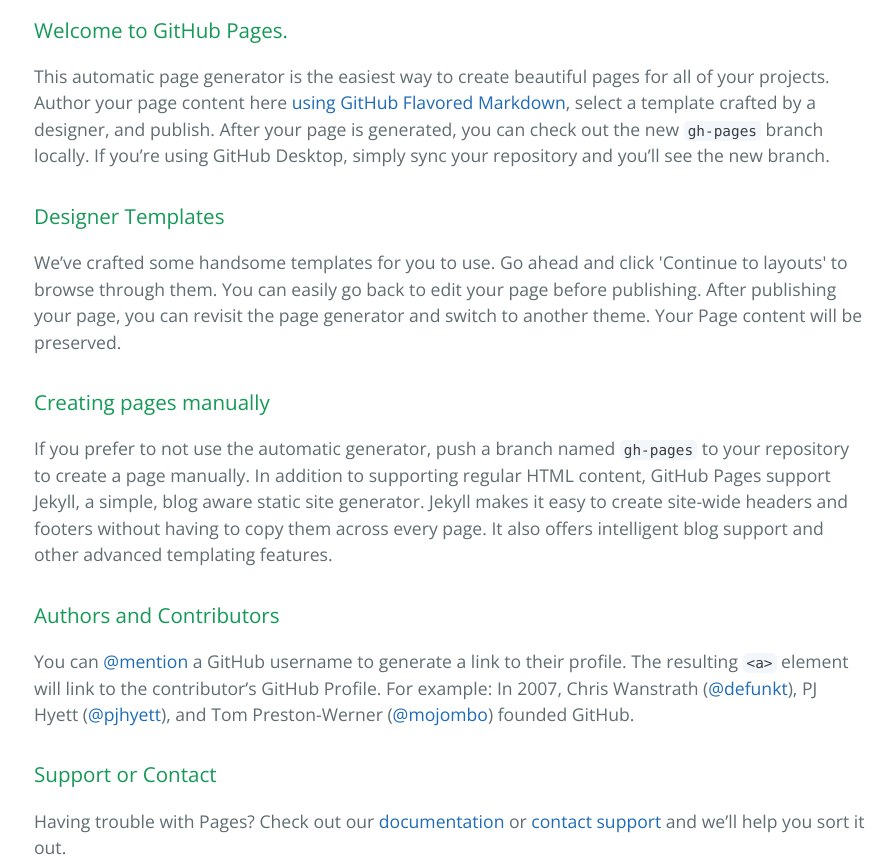
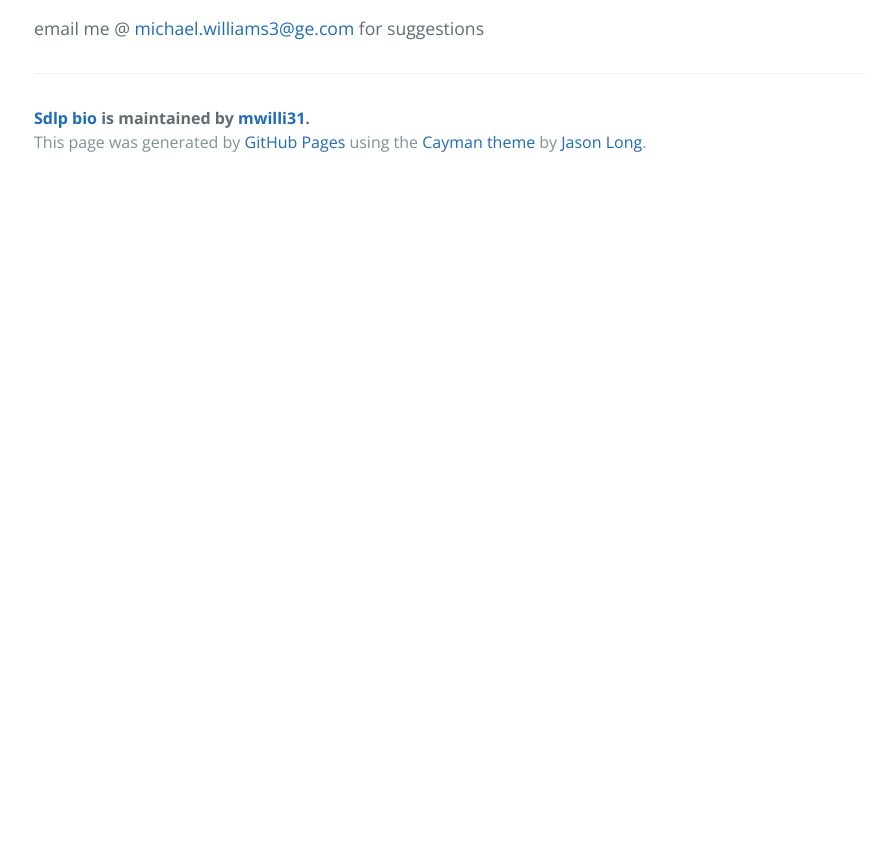
Before and after one commit to mwilli31/sdlp_bio, a plain HTML site: page index.html in a window 1280 px wide. Shown: the part 400-1264 px from the top of the page, without its empty margins (190-1082 px from the left). After the commit the page ends 800 px from the top, so only its background shows below. Drawn offline with nearby package versions, Linux system fonts and the light colour scheme.

```diff
--- a/index.html
+++ b/index.html
@@ -19,30 +19,7 @@
     </section>
 
     <section class="main-content">
-      <h3>
-<a id="welcome-to-github-pages" class="anchor" href="#welcome-to-github-pages" aria-hidden="true"><span class="octicon octicon-link"></span></a>Welcome to GitHub Pages.</h3>
-
-<p>This automatic page generator is the easiest way to create beautiful pages for all of your projects. Author your page content here <a href="https://guides.github.com/features/mastering-markdown/">using GitHub Flavored Markdown</a>, select a template crafted by a designer, and publish. After your page is generated, you can check out the new <code>gh-pages</code> branch locally. If you’re using GitHub Desktop, simply sync your repository and you’ll see the new branch.</p>
-
-<h3>
-<a id="designer-templates" class="anchor" href="#designer-templates" aria-hidden="true"><span class="octicon octicon-link"></span></a>Designer Templates</h3>
-
-<p>We’ve crafted some handsome templates for you to use. Go ahead and click 'Continue to layouts' to browse through them. You can easily go back to edit your page before publishing. After publishing your page, you can revisit the page generator and switch to another theme. Your Page content will be preserved.</p>
-
-<h3>
-<a id="creating-pages-manually" class="anchor" href="#creating-pages-manually" aria-hidden="true"><span class="octicon octicon-link"></span></a>Creating pages manually</h3>
-
-<p>If you prefer to not use the automatic generator, push a branch named <code>gh-pages</code> to your repository to create a page manually. In addition to supporting regular HTML content, GitHub Pages support Jekyll, a simple, blog aware static site generator. Jekyll makes it easy to create site-wide headers and footers without having to copy them across every page. It also offers intelligent blog support and other advanced templating features.</p>
-
-<h3>
-<a id="authors-and-contributors" class="anchor" href="#authors-and-contributors" aria-hidden="true"><span class="octicon octicon-link"></span></a>Authors and Contributors</h3>
-
-<p>You can <a href="https://github.com/blog/821" class="user-mention">@mention</a> a GitHub username to generate a link to their profile. The resulting <code>&lt;a&gt;</code> element will link to the contributor’s GitHub Profile. For example: In 2007, Chris Wanstrath (<a href="https://github.com/defunkt" class="user-mention">@defunkt</a>), PJ Hyett (<a href="https://github.com/pjhyett" class="user-mention">@pjhyett</a>), and Tom Preston-Werner (<a href="https://github.com/mojombo" class="user-mention">@mojombo</a>) founded GitHub.</p>
-
-<h3>
-<a id="support-or-contact" class="anchor" href="#support-or-contact" aria-hidden="true"><span class="octicon octicon-link"></span></a>Support or Contact</h3>
-
-<p>Having trouble with Pages? Check out our <a href="https://help.github.com/pages">documentation</a> or <a href="https://github.com/contact">contact support</a> and we’ll help you sort it out.</p>
+      <p>email me @ <a href="mailto:michael.williams3@ge.com">michael.williams3@ge.com</a> for suggestions</p>
 
       <footer class="site-footer">
         <span class="site-footer-owner"><a href="https://github.com/mwilli31/sdlp_bio">Sdlp bio</a> is maintained by <a href="https://github.com/mwilli31">mwilli31</a>.</span>
```
Also changed, not shown: params.json (+1 -1 lines).
